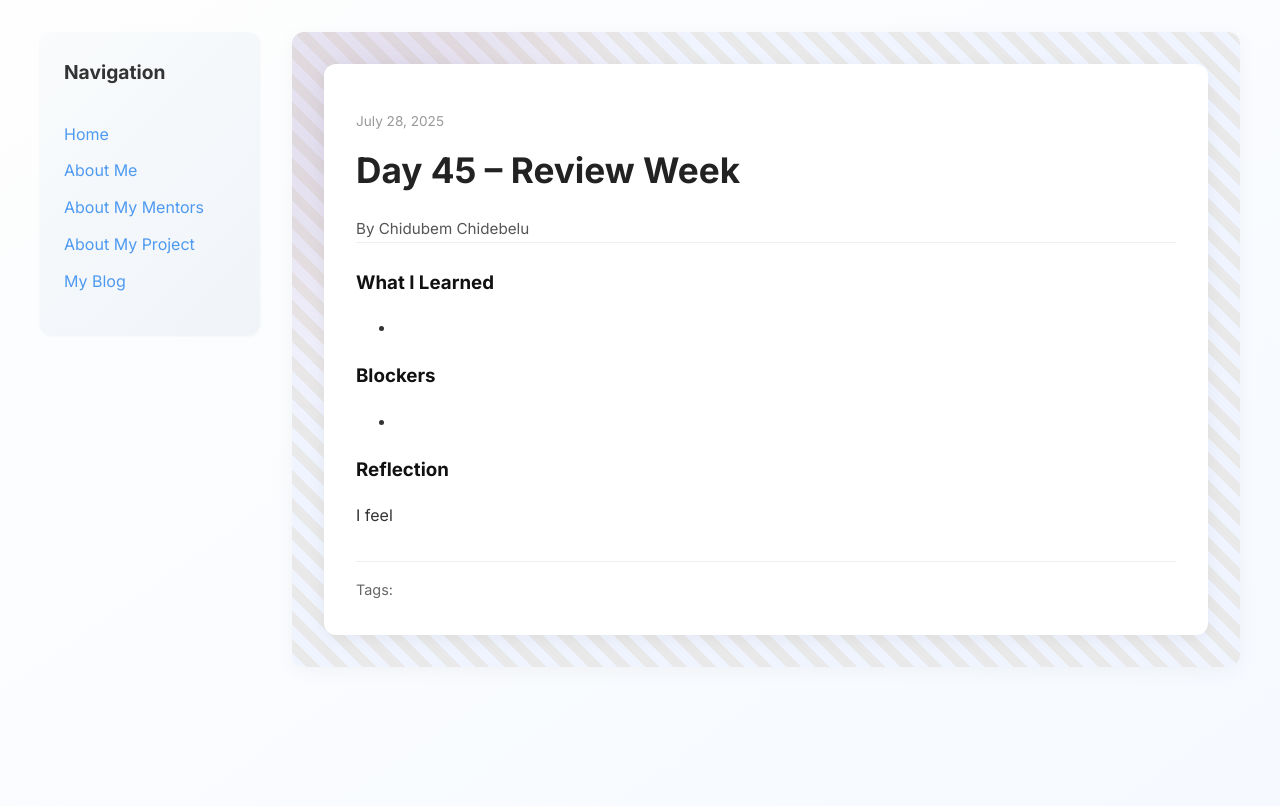
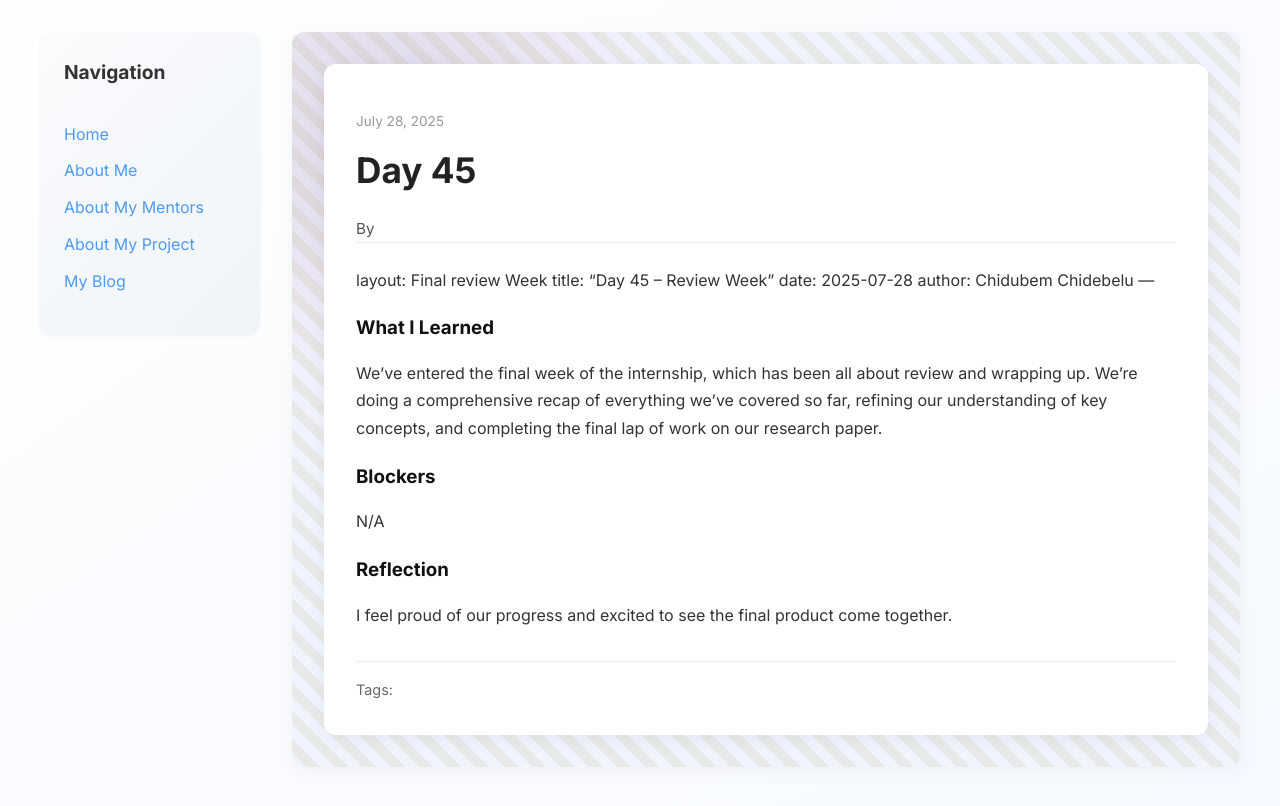
Before and after one commit to 10DubemCant/10DubemCant.github.io, a Jekyll site: the page built from _posts/2025-07-28-day-45.md, in a window 1280 px wide. Shown: the top 806 px of the page. Built offline with Jekyll 4.4.1, drawn with Linux system fonts in a browser that asks for light colours; our own code applies the rules of GitHub Pages for plain Markdown files; a file with an impossible date is left out.

Commit message:
Update 2025-07-28-day-45.md

```diff
--- a/_posts/2025-07-28-day-45.md
+++ b/_posts/2025-07-28-day-45.md
@@ -1,15 +1,14 @@
----
-layout: post
+layout: Final review Week
 title: "Day 45 – Review Week"
 date: 2025-07-28
 author: Chidubem Chidebelu
 ---
 
 ### What I Learned
--
+We’ve entered the final week of the internship, which has been all about review and wrapping up. We’re doing a comprehensive recap of everything we’ve covered so far, refining our understanding of key concepts, and completing the final lap of work on our research paper.
 
 ### Blockers
--
+N/A
 
 ### Reflection
-I feel
+I feel proud of our progress and excited to see the final product come together.
```
